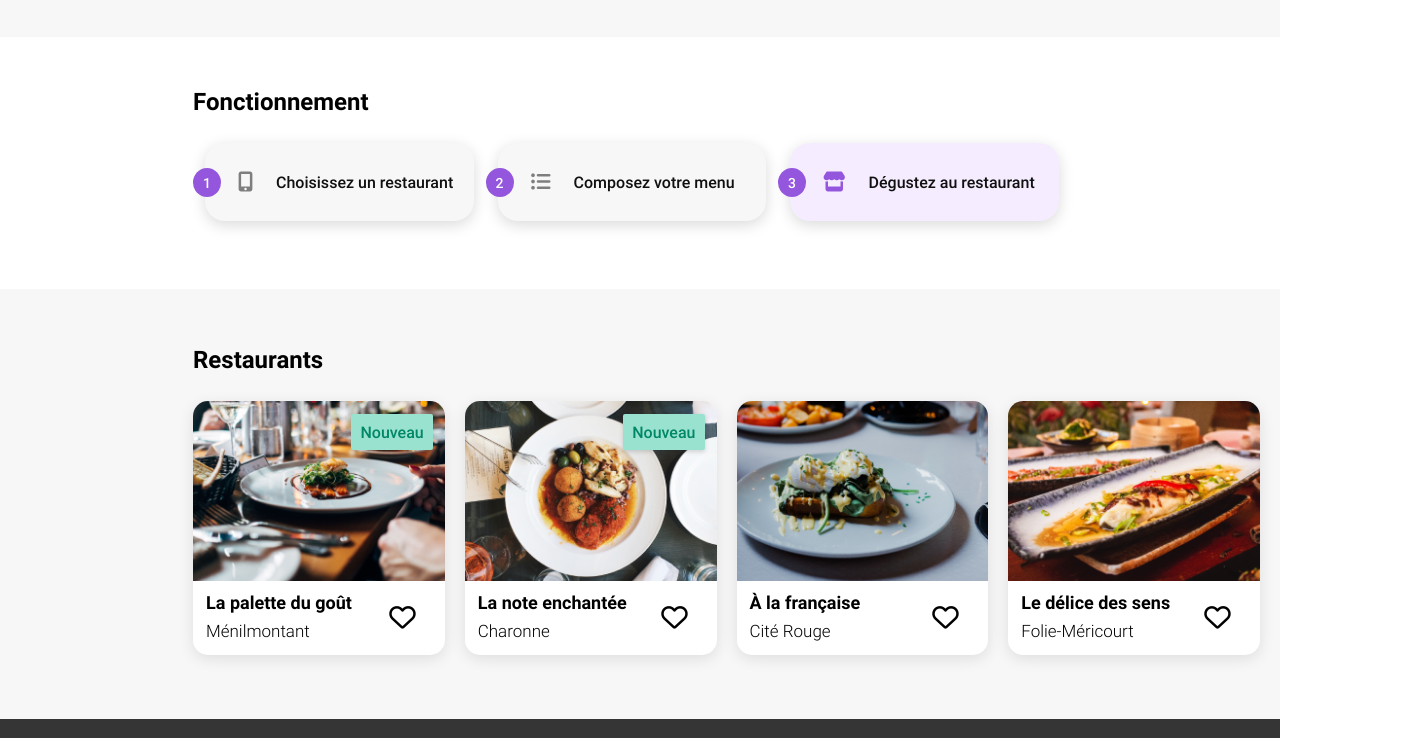
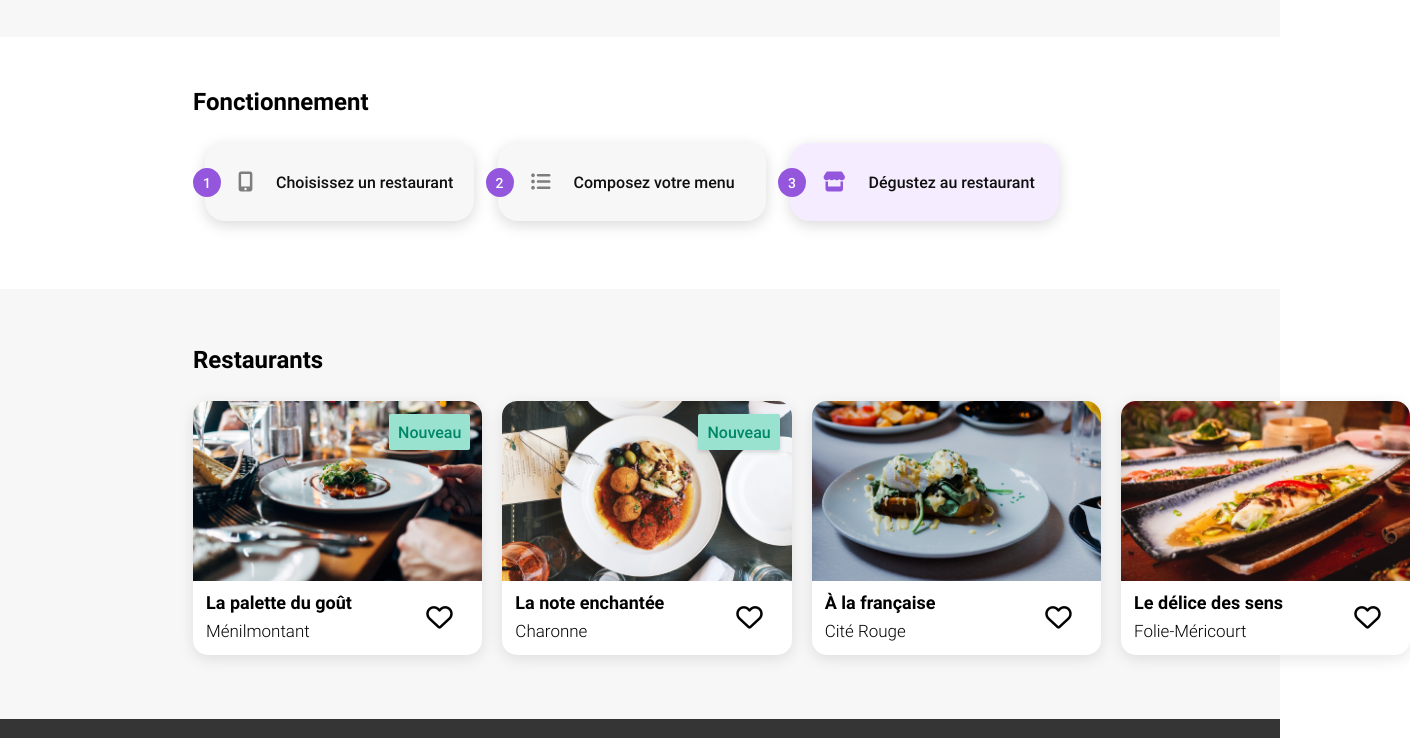
Before and after one commit to AngieLeutard/OhmyfoodProject, a website: page index.html in a window 1280 px wide. Shown: the part 319-1057 px from the top of the page, 1410 px wide, since content can reach past the window. Drawn offline with nearby package versions, Linux system fonts and the light colour scheme; files that its build step writes are made by us from their sources.

Commit message:
add desktop modif

```diff
--- a/sass/components/_button.scss
+++ b/sass/components/_button.scss
@@ -27,7 +27,6 @@
 
     .like__button--heart {
         font-size: 23px;
-
     }
 
     .like__button--color {
@@ -41,7 +40,6 @@
         -webkit-text-fill-color: transparent;
         -moz-background-clip: text;
         -moz-text-fill-color: transparent;
-
     }
 
     &:hover,
--- a/sass/pages/_AccueilSectionRestaurant.scss
+++ b/sass/pages/_AccueilSectionRestaurant.scss
@@ -3,12 +3,14 @@
 .restaurant__container {
     display: flex;
     flex-direction: column;
-    padding: 0 20px;
+    padding-left: 20px;
+    padding-right: 20px;
     gap: 26px;
     background-color: $background-color;
 
     @include desktop-only {
         padding-left: 193px;
+        padding-right: 0;
     }
 }
 
@@ -24,5 +26,6 @@
 
     @include desktop-only {
         flex-direction: row;
+        width: 112%;
     }
 }
```
Also changed, not shown: 1 other file.
